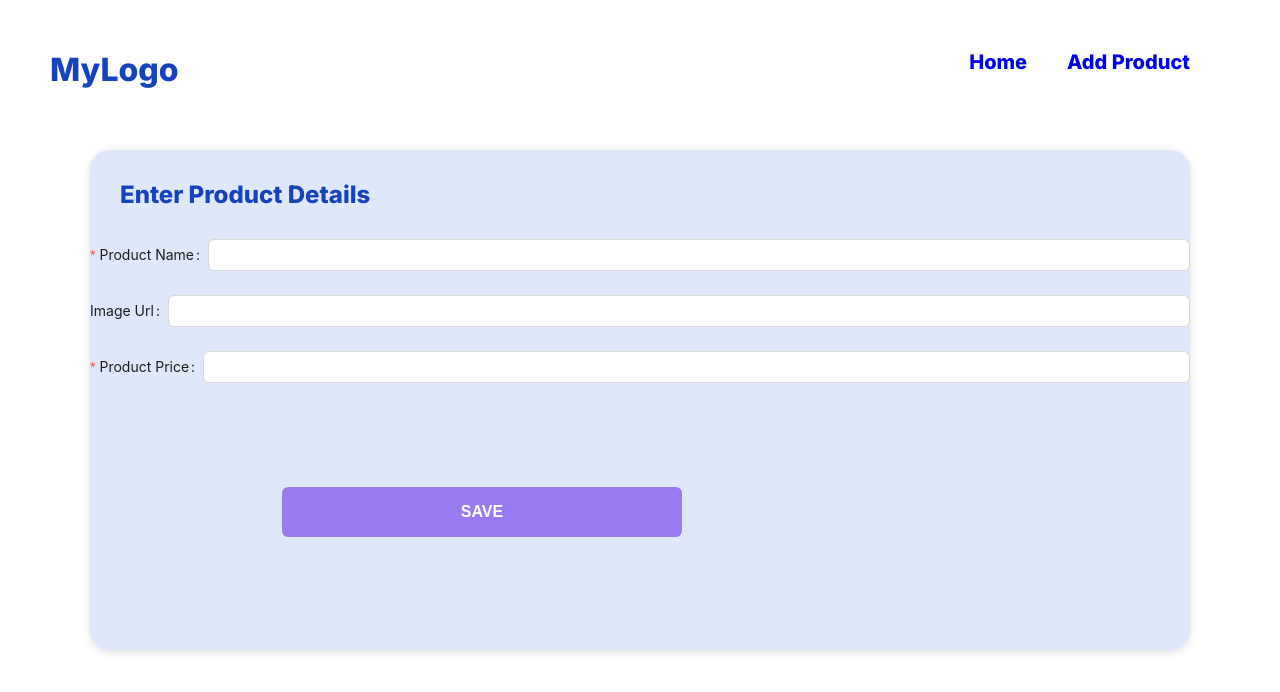
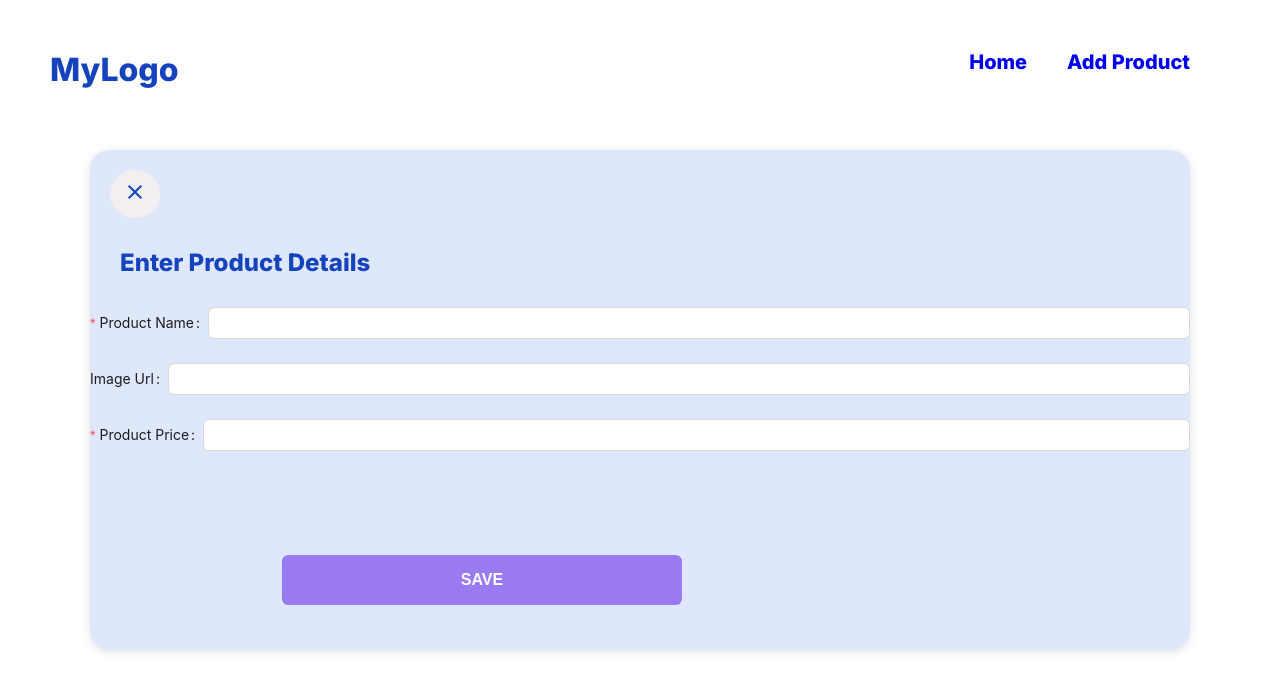
Before and after one commit to saurav9283/CRUD_frontend, a React (Create React App) app: page /add in a window 1280 px wide. Shown: the top 692 px of the page. Built offline with nearby package versions, Linux system fonts and the light colour scheme.

Commit message:
first commit

```diff
--- a/src/components/AddProduct/index.js
+++ b/src/components/AddProduct/index.js
@@ -56,9 +56,7 @@ function AddProduct({ setIsChange, isChange, setIsUpdate, item }) {
 
     return (
         <div className='formBox'>
-            {
-                item?.name ? (<div className='myicon' onClick={() => setIsUpdate(false)} ><CloseIcon /></div>) : ""
-            }
+            <div className='myicon' onClick={() => setIsUpdate(false)} ><CloseIcon /></div>
             <h2>Enter Product Details</h2>
             <div className='form'>
                 <Form form={form} onFinish={onFinish}>
--- a/src/services/product.service.js
+++ b/src/services/product.service.js
@@ -1,5 +1,5 @@
 import axios from "axios";
-export const addProduct=(data)=>axios.post('http://crud-api-omega.vercel.app/product/',data);
+export const addProduct=(data)=>axios.post('https://crud-api-omega.vercel.app/product/',data);
 export const getProducts= ()=>axios.get(`http://crud-api-omega.vercel.app/product/`);
 export const deleteProduct= (id)=>axios.delete(`http://crud-api-omega.vercel.app/product/${id}`);
 export const updateMyProduct= (data,id)=>axios.put(`http://crud-api-omega.vercel.app/product/${id}`,data);
```
